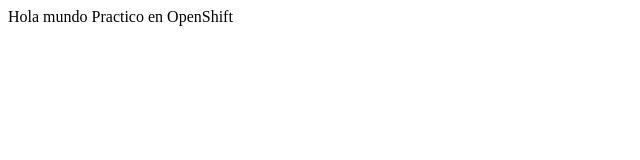
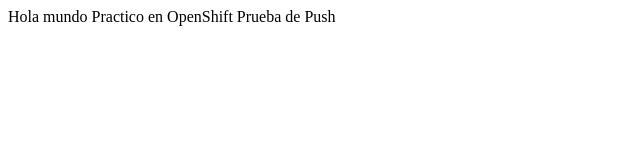
Before and after one commit to CRPire/openshiftTest, a plain HTML site: page index.html in a window 1280 px wide. Shown: the whole page, without its empty margins (0-640 px from the left). Drawn offline with Linux system fonts and the light colour scheme.

Commit message:
hice push

```diff
--- a/index.html
+++ b/index.html
@@ -8,5 +8,6 @@
 </head>
 <body>
     Hola mundo Practico en OpenShift
+    Prueba de Push
 </body>
 </html>
```
